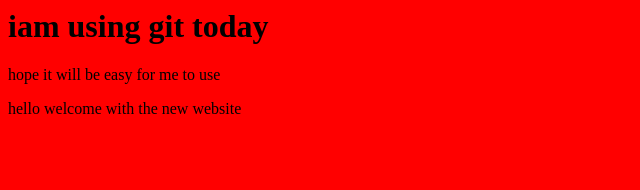
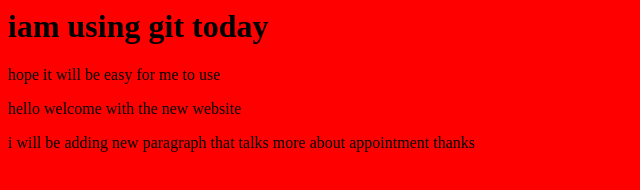
Before and after one commit to ahmedomar119/appointment, a plain HTML site: page index.html in a window 1280 px wide. Shown: the whole page, without its empty margins (0-640 px from the left). Drawn offline with Linux system fonts and the light colour scheme.

Commit message:
added new appointment paragrgh now

```diff
--- a/index.html
+++ b/index.html
@@ -7,6 +7,7 @@
 <h1> iam using git today</h1>
 <p> hope it will be easy for me to use</p>
 <p> hello welcome with the new website</p>
+<p> i will be adding new paragraph that talks more about appointment thanks</p>
 </body>
 </head>
 </html>
```
